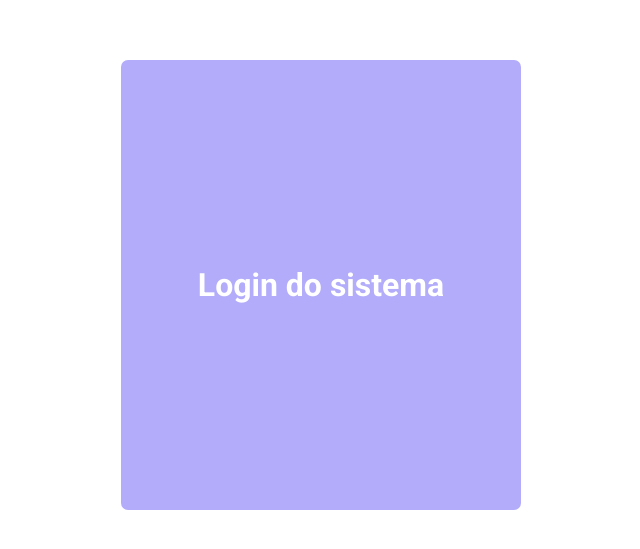
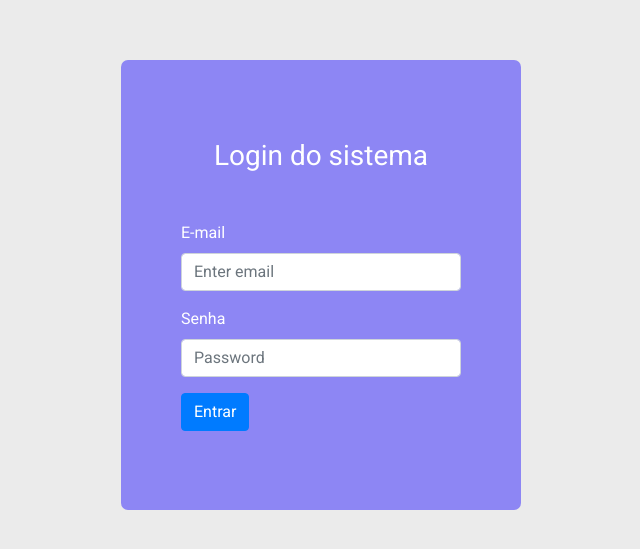
Before and after one commit to igortuag/dashboard-e-comerce, a Vue app in the folder web/: page / in a window 1280 px wide. Shown: the part 115-664 px from the top of the page, without its empty margins (319-959 px from the left). Built offline with nearby package versions, Linux system fonts and the light colour scheme.

Commit message:
Criando Form Login

```diff
--- a/web/package.json
+++ b/web/package.json
@@ -8,6 +8,7 @@
     "lint": "vue-cli-service lint"
   },
   "dependencies": {
+    "bootstrap": "^4.5.0",
     "core-js": "^3.6.5",
     "sass": "^1.26.10",
     "sass-loader": "^9.0.2",
--- a/web/src/assets/scss/_colors.scss
+++ b/web/src/assets/scss/_colors.scss
@@ -1,2 +1,3 @@
-$purple: #b2acfa;
+$purple: #8d86f4;
 $white: #fff;
+$gray: #ebebeb;
--- a/web/src/main.js
+++ b/web/src/main.js
@@ -1,6 +1,7 @@
 import Vue from "vue";
 import App from "./App.vue";
 import VueRouter from "vue-router";
+import "bootstrap/dist/css/bootstrap.min.css";
 
 import LoginComponent from "./pages/Login/LoginComponent";
 import HomeComponent from "./pages/Home/HomeComponent";
--- a/web/src/pages/Login/LoginComponent.vue
+++ b/web/src/pages/Login/LoginComponent.vue
@@ -5,13 +5,55 @@
         <header>
           <h1>Login do sistema</h1>
         </header>
+
+        <div class="form">
+          <form>
+            <div class="form-group">
+              <label for="exampleInputEmail1">E-mail</label>
+              <input
+                type="email"
+                class="form-control"
+                id="exampleInputEmail1"
+                aria-describedby="emailHelp"
+                placeholder="Enter email"
+              />
+            </div>
+            <div class="form-group">
+              <label for="exampleInputPassword1">Senha</label>
+              <input
+                type="password"
+                class="form-control"
+                id="exampleInputPassword1"
+                placeholder="Password"
+              />
+            </div>
+            <button
+              type="submit"
+              class="btn btn-primary"
+              @click.prevent="login"
+            >
+              Entrar
+            </button>
+          </form>
+        </div>
       </div>
     </div>
   </div>
 </template>
 
 <script>
-export default {};
+export default {
+  name: "LoginComponent",
+
+  data() {
+    return {};
+  },
+  methods: {
+    login() {
+      this.$router.push({ name: "home" });
+    },
+  },
+};
 </script>
 
 <style lang="scss" src="./style.scss" scoped></style>
--- a/web/src/pages/Login/style.scss
+++ b/web/src/pages/Login/style.scss
@@ -5,6 +5,7 @@
   width: 100%;
   justify-content: center;
   align-items: center;
+  background-color: $gray;
 
   .content-login {
     width: 400px;
@@ -12,6 +13,7 @@
     background-color: $purple;
     border-radius: 7px;
     display: flex;
+    flex-direction: column;
     align-items: center;
     justify-content: center;
 
@@ -22,6 +24,16 @@
 
       h1 {
         color: $white;
+        font-size: 28px;
+      }
+    }
+
+    .form {
+      width: 70%;
+      margin-top: 40px;
+
+      label {
+        color: $white;
       }
     }
   }
```
Also changed, not shown: 1 other file (tests, documents, lock files or other folders).
